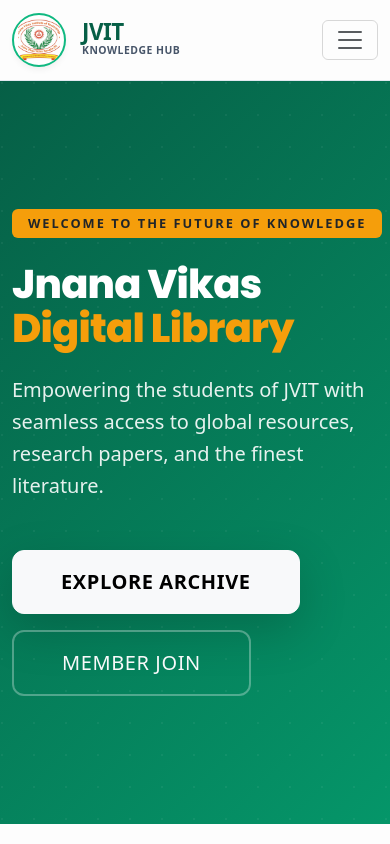
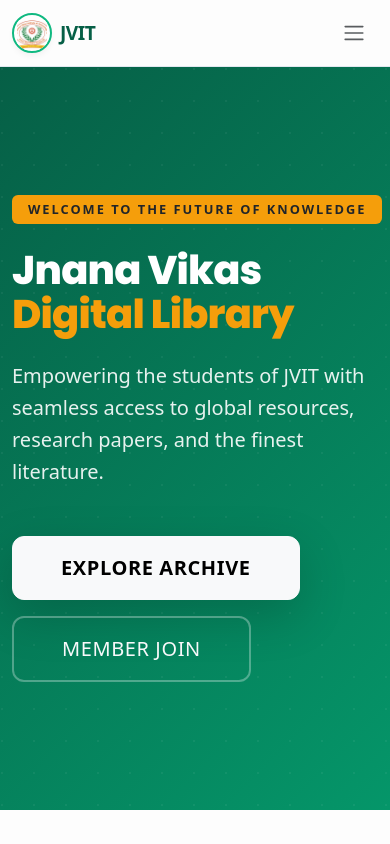
Before and after one commit to siddharth842147/jvit-digital-library, a React (Create React App) app in the folder frontend/: page / in a window 390 px wide. Shown: the top 844 px of the page. Built offline with nearby package versions, Linux system fonts and the light colour scheme; no server answers.

Commit message:
Improve mobile navbar layout and right-align toggle button

```diff
--- a/frontend/src/components/Navbar.js
+++ b/frontend/src/components/Navbar.js
@@ -18,14 +18,14 @@ const Navbar = () => {
     return (
         <BSNavbar expand="lg" className="navbar" sticky="top">
             <Container>
-                <BSNavbar.Brand as={Link} to="/" className="d-flex align-items-center gap-3">
+                <BSNavbar.Brand as={Link} to="/" className="d-flex align-items-center gap-2 gap-md-3">
                     <div className="logo-container" style={{
-                        width: '54px',
-                        height: '54px',
+                        width: '40px',
+                        height: '40px',
                         borderRadius: '50%',
                         overflow: 'hidden',
                         background: 'white',
-                        padding: '4px',
+                        padding: '3px',
                         boxShadow: 'var(--shadow-sm)',
                         border: '2px solid var(--primary-light)'
                     }}>
@@ -37,12 +37,14 @@ const Navbar = () => {
                         />
                     </div>
                     <div className="d-flex flex-column justify-content-center">
-                        <span style={{ fontWeight: 800, fontSize: '1.4rem', lineHeight: 1, color: 'var(--primary)', letterSpacing: '-0.5px' }}>JVIT</span>
-                        <span style={{ fontSize: '0.65rem', fontWeight: 700, textTransform: 'uppercase', letterSpacing: '0.5px', color: 'var(--text-secondary)' }}>Knowledge Hub</span>
+                        <span style={{ fontWeight: 800, fontSize: '1.2rem', lineHeight: 1, color: 'var(--primary)', letterSpacing: '-0.5px' }}>JVIT</span>
+                        <span className="d-none d-sm-block" style={{ fontSize: '0.6rem', fontWeight: 700, textTransform: 'uppercase', letterSpacing: '0.5px', color: 'var(--text-secondary)' }}>Knowledge Hub</span>
                     </div>
                 </BSNavbar.Brand>
 
-                <BSNavbar.Toggle aria-controls="basic-navbar-nav" />
+                <BSNavbar.Toggle aria-controls="basic-navbar-nav" className="border-0 shadow-none">
+                    <span className="navbar-toggler-icon" style={{ width: '1.2em', height: '1.2em' }}></span>
+                </BSNavbar.Toggle>
 
                 <BSNavbar.Collapse id="basic-navbar-nav">
                     <Nav className="ms-auto align-items-center gap-3">
--- a/frontend/src/index.css
+++ b/frontend/src/index.css
@@ -622,6 +622,19 @@ a:hover {
   padding: 0.75rem 0;
 }
 
+@media (max-width: 991.98px) {
+  .navbar .container {
+    display: flex !important;
+    flex-direction: row !important;
+    justify-content: space-between !important;
+    align-items: center !important;
+  }
+
+  .navbar-toggler {
+    margin-left: auto !important;
+  }
+}
+
 [data-theme="dark"] .navbar .nav-link {
   color: var(--text-secondary) !important;
 }
```
